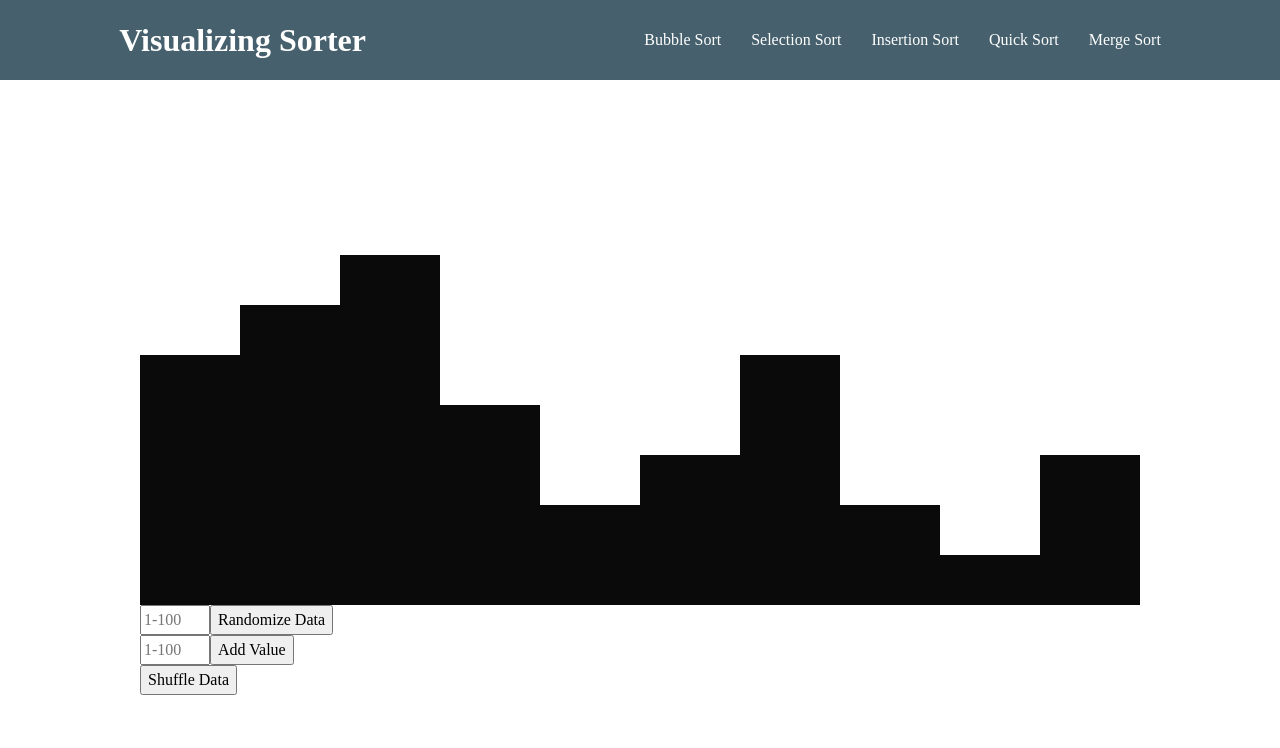
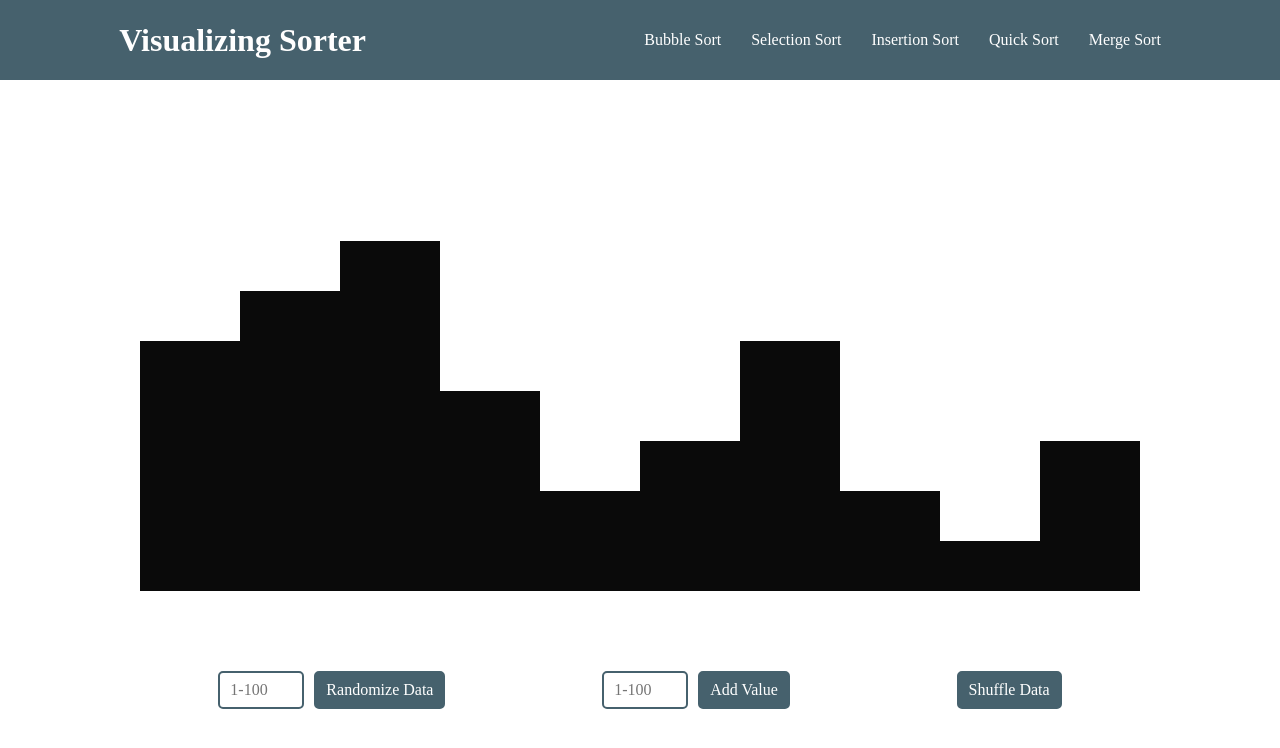
Before and after one commit to SebastianGluszak/sorting-visualizer, a React (Create React App) app: page / in a window 1280 px wide. Shown: the top 748 px of the page. Built offline with nearby package versions, Linux system fonts and the light colour scheme.

Commit message:
Style control panel

```diff
--- a/src/styles/App.css
+++ b/src/styles/App.css
@@ -47,3 +47,35 @@ body {
 .data-point:hover {
     background-color: rgb(28, 28, 28);
 }
+
+.controls {
+    display: flex;
+    justify-content: space-around;
+    align-items: center;
+    margin-top: 10vh;
+}
+
+button {
+    background-color: rgb(70, 97, 109);
+    color: white;
+    border: none;
+    border-radius: 5px;
+    padding: 5px 10px;
+    margin-left: 10px;
+    border: 2px solid rgb(70, 97, 109);
+}
+
+button:hover {
+    background-color: rgb(59, 82, 92);
+}
+
+button:active {
+    background-color: rgb(60, 84, 94);
+    transform: translateY(1px);
+}
+
+input {
+    border: 2px solid rgb(70, 97, 109);
+    border-radius: 5px;
+    padding: 5px 10px;
+}
```
